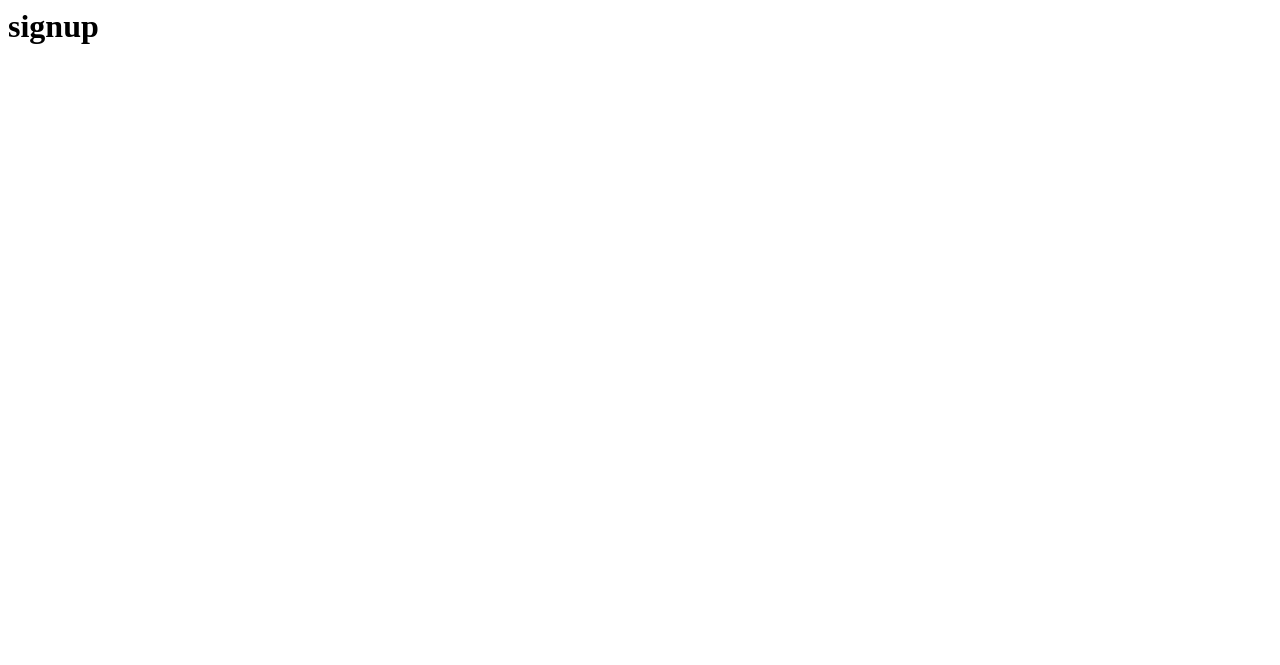
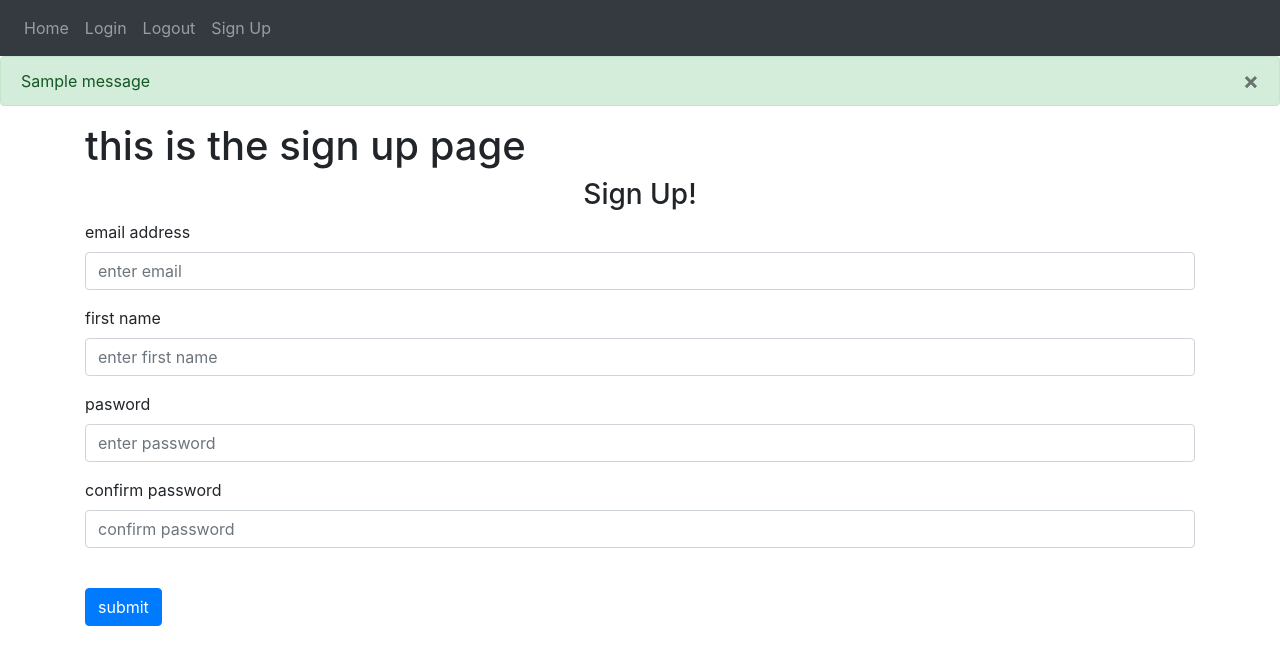
Before and after one commit to thederr/MediocreReadingClub, a Flask app: page /signup in a window 1280 px wide. Before the commit the part shown is almost empty. Shown: the top 665 px of the page. Run offline with Flask 2, Linux system fonts and the light colour scheme; one stand-in notice (Sample message) is shown; some libraries are stand-ins or nearby versions.

Commit message:
got message flashing working

```diff
--- a/website/__init__.py
+++ b/website/__init__.py
@@ -11,7 +11,7 @@ def create_app():
 
     ## Registering Blueprints ##
     app.register_blueprint(views,url_prefix='/')
-    app.register_blueprint(auth,url_prefix='/') ##url-prefix is a way to make nested dmatheny.ninja/auth/nest1/nested2 ##
+    app.register_blueprint(auth,url_prefix='/') ##url-prefix is a way to make nested dmatheny.ninja/nest1/nest2  vs dmatheny.ninja/auth/nest1 /nested2 ##
     ## Registering Blueprints ##
 
 
--- a/website/auth.py
+++ b/website/auth.py
@@ -1,16 +1,32 @@
-from flask import Blueprint
-
+from flask import Blueprint, render_template, request, flash
 auth = Blueprint('auth', __name__)
 
-@auth.route('/login')
+@auth.route('/login', methods=['GET', 'POST'])
 def login():
-    return "<h1>login</h1>"
-
+    return render_template('login.html')
 
 @auth.route('/logout')
 def logout():
-    return "<h1>logout</h1>"
+    return "logout"
 
-@auth.route('/signup')
+@auth.route('/signup', methods=['GET', 'POST'])
 def signup():
-    return "<h1>signup</h1>"
+    if request.method == 'POST':
+        email = request.form.get('email')
+        firstName = request.form.get('firstName')
+        password1 = request.form.get('password1')
+        password2 = request.form.get('password2')
+
+        if len(email) < 4:
+            flash("email must be greater than 3 characters", category='error')
+        elif len(firstName) < 2:
+            flash("first name must be greater than 1 character", category='error')
+        elif password1 != password2:
+             flash("passwords do not match", category='error')
+        elif len(password1) <7:
+             flash("password must be greater than 6 characters", category='error')
+        else:
+            flash("account created!", category="success")
+            # pass #add user to database
+
+    return render_template("signup.html")
--- a/website/templates/base.html
+++ b/website/templates/base.html
@@ -17,11 +17,79 @@
     crossorigin="anonymous"
   />
 
-  <title>{%  %}</title>
-
+  <title>{% block title  %}Home{% endblock %}</title>
 
 </head>
 <body>
+  <!-- Navbar Below -->
+  <nav class="navbar navbar-expand-lg navbar-dark bg-dark">
+    <button class="navbar-toggler" type="button" data-toggle="collapse" data-target="#navbar" aria-controls="navbar" aria-expanded="false" aria-label="Toggle navigation">
+      <span class="navbar-toggler-icon"></span>
+    </button>
+
+    <div class="collapse navbar-collapse" id="navbar">
+      <div class= "navbar-nav">
+        <a class="nav-item nav-link" id="home" href="/">Home</a>
+        <a class="nav-item nav-link" id="login" href="/login">Login</a>
+        <a class="nav-item nav-link" id="logout" href="/logout">Logout</a>
+        <a class="nav-item nav-link" id="signup" href="/signup">Sign Up</a>
+      </div>
+    </div>
+  </nav>
+<!--Start Showing Message Flashing-->
+{%with messages = get_flashed_messages(with_categories=true) %}
+{%if messages%}
+{%for category, message in messages%}
+{%if category =='error'%}
+<div class='alert alert-danger alert-dismissable fade show' role="alert">
+  {{message}}
+  <button type="button" class="close" data-dismiss="alert">
+    <span aria-hidden="true">&times;</span>
+  </button>
+</div>
+{%else%}
+<div class='alert alert-success alert-dismissable fade show' role="alert">
+  {{message}}
+  <button type="button" class="close" data-dismiss="alert">
+    <span aria-hidden="true">&times;</span>
+  </button>
+</div>
+{%endif%}
+{%endfor%}
+{%endif%}
+
+{%endwith%}
+
+<!--Content                       -->
+  <div class="container">
+    {% block content  %}{% endblock %}
+  </div>
+
+
+
+
+
+  <!-- Scripts Below -->
+  <script
+      src="https://code.jquery.com/jquery-3.2.1.slim.min.js"
+      integrity="sha384-KJ3o2DKtIkvYIK3UENzmM7KCkRr/rE9/Qpg6aAZGJwFDMVNA/GpGFF93hXpG5KkN"
+      crossorigin="anonymous"
+    ></script>
+    <script
+      src="https://cdnjs.cloudflare.com/ajax/libs/popper.js/1.12.9/umd/popper.min.js"
+      integrity="sha384-ApNbgh9B+Y1QKtv3Rn7W3mgPxhU9K/ScQsAP7hUibX39j7fakFPskvXusvfa0b4Q"
+      crossorigin="anonymous"
+    ></script>
+    <script
+      src="https://maxcdn.bootstrapcdn.com/bootstrap/4.0.0/js/bootstrap.min.js"
+      integrity="sha384-JZR6Spejh4U02d8jOt6vLEHfe/JQGiRRSQQxSfFWpi1MquVdAyjUar5+76PVCmYl"
+      crossorigin="anonymous"
+    ></script>
+
+    <script
+      type="text/javascript"
+      src="{{ url_for('static', filename='index.js') }}"
+    ></script>
 
 </body>
 </html>
--- /dev/null
+++ b/website/templates/home.html
@@ -0,0 +1,3 @@
+{% extends "base.html" %}
+{% block title %} Home
+{% endblock %}
--- /dev/null
+++ b/website/templates/signup.html
@@ -0,0 +1,52 @@
+{% extends "base.html" %}
+{% block title %} Sign Up {% endblock %}
+{% block content %}
+<h1> this is the sign up page</h1>
+<form method="POST">
+  <h3 align="center">
+      Sign Up!
+  </h3>
+  <div class="form-group">
+      <label for="email">email address</label>
+      <input
+      type="email"
+      class="form-control"
+      id="email"
+      name="email"
+      placeholder="enter email"
+      />
+  </div>
+  <div class="form-group">
+    <label for="firstName">first name</label>
+    <input
+    type="text"
+    class="form-control"
+    id="firstName"
+    name="firstName"
+    placeholder="enter first name"
+    />
+</div>
+<div class="form-group">
+    <label for="password1">pasword</label>
+    <input
+    type="password"
+    class="form-control"
+    id="password1"
+    name="password1"
+    placeholder="enter password"
+    />
+</div>
+<div class="form-group">
+    <label for="password2">confirm password</label>
+    <input
+    type="password"
+    class="form-control"
+    id="password2"
+    name="password2"
+    placeholder="confirm password"
+    />
+</div>
+<br/>
+<button type="submit" class="btn btn-primary">submit</button>
+</form>
+{% endblock %}
--- a/website/views.py
+++ b/website/views.py
@@ -1,9 +1,9 @@
-from flask import Blueprint
+from flask import Blueprint, render_template
 
 ## Defining that this file is a blueprint of our applicaiton ###
-## We have to register these blueprints in out init.py ##
+## We have to register these blueprints in our init.py ##
 views = Blueprint('views', __name__)
 
 @views.route('/')
 def home():
-    return "<h1> 3 Guys and a Hot Tub </h1>"
+    return render_template("home.html")
```
Also changed, not shown: website/templates/login.html (added, +32 -0 lines), website/static/index.js (added).
